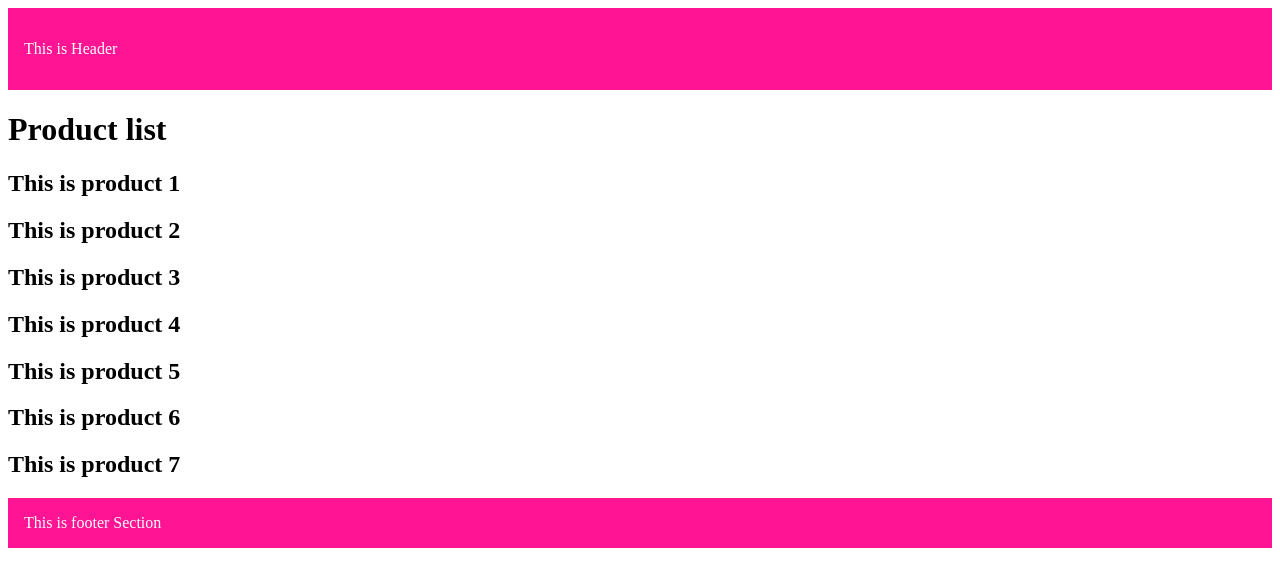
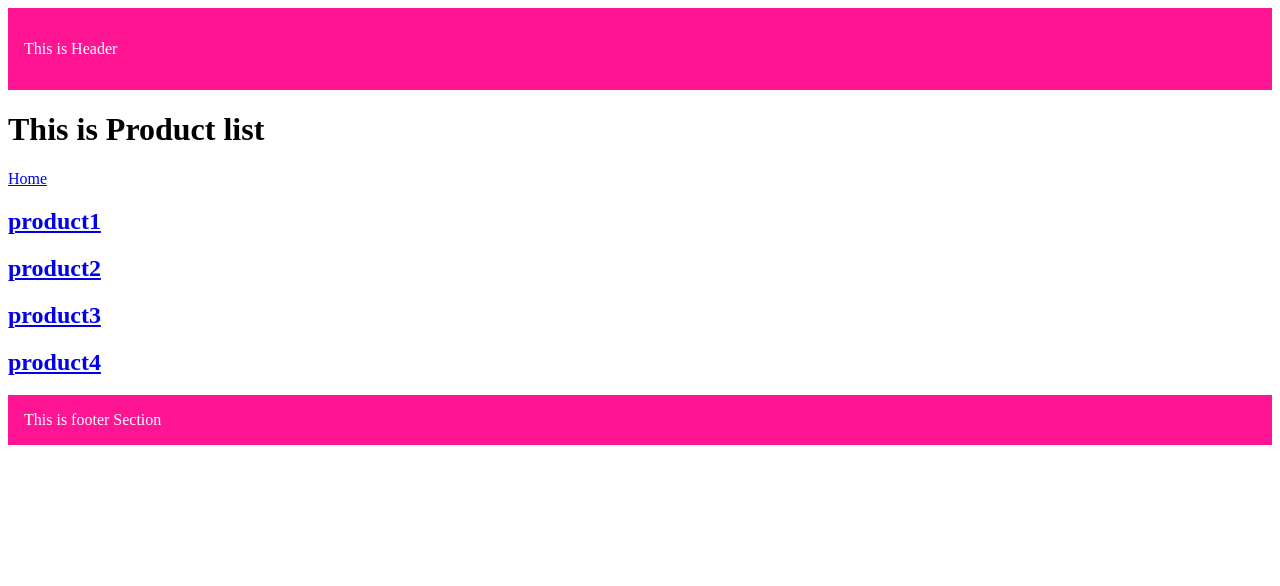
Before and after one commit to aliabbasmaryami/Nextjs, a Next.js app: page /product in a window 1280 px wide. Shown: the top 586 px of the page. Built offline with nearby package versions, Linux system fonts and the light colour scheme.

Commit message:
Link Component

```diff
--- a/src/app/product/page.tsx
+++ b/src/app/product/page.tsx
@@ -1,16 +1,25 @@
+import Link from "next/link";
+
 export default function (){
     return(
         <>
         <h1>
-            Product list
+            This is Product list
         </h1>
-        <h2>This is product 1</h2>
-        <h2>This is product 2</h2>
-        <h2>This is product 3</h2>
-        <h2>This is product 4</h2>
-        <h2>This is product 5</h2>
-        <h2>This is product 6</h2>
-        <h2>This is product 7</h2>
+      <Link href="/">Home</Link>
+      <h2>
+      <Link href="/product/1">product1</Link>
+      </h2>
+      <h2>
+      <Link href="/product/2">product2</Link>
+      </h2>
+     <h2>
+     <Link href="/product/3">product3</Link>
+     </h2>
+      <h2>
+      <Link href="/product/101">product4</Link>
+      </h2>
+
 
 
         </>
```
Also changed, not shown: src/app/page.tsx (+13 -24 lines).
